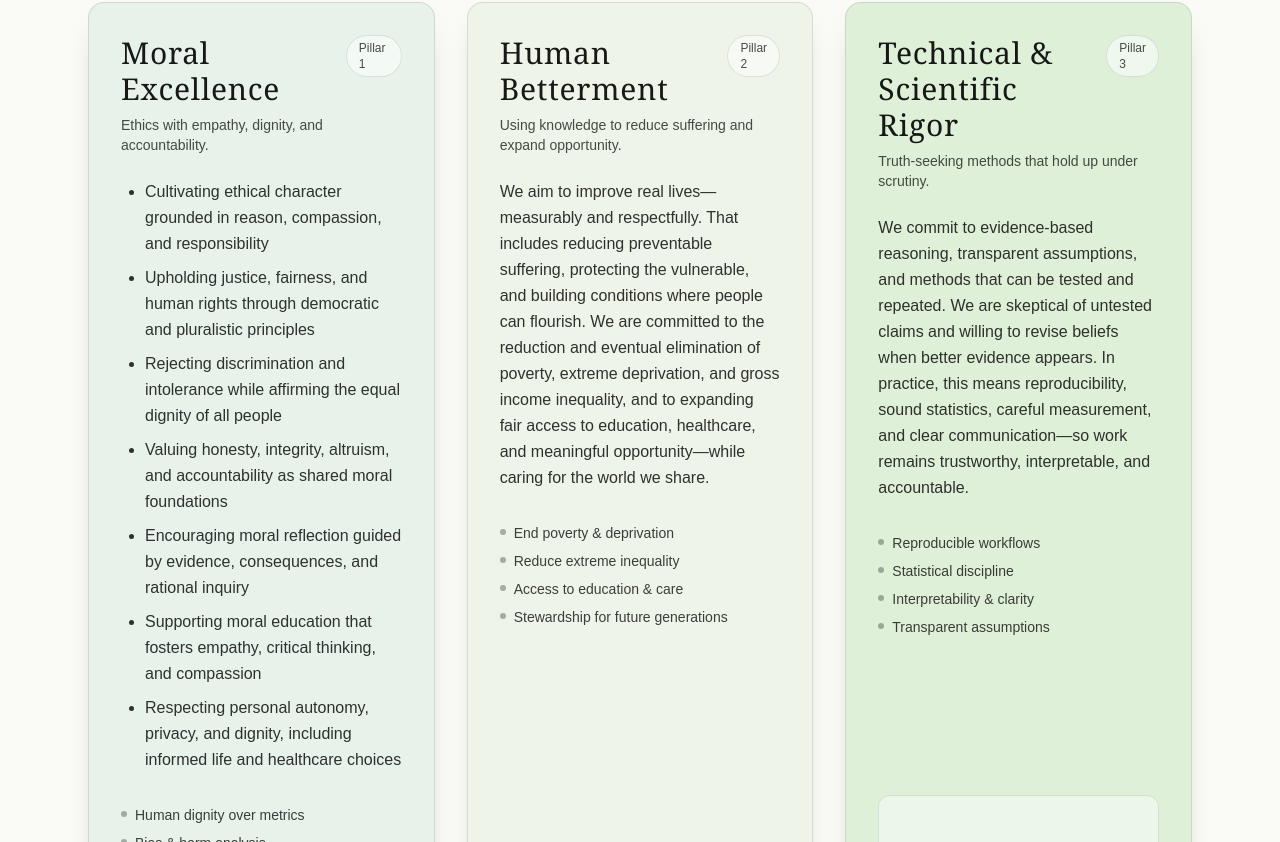
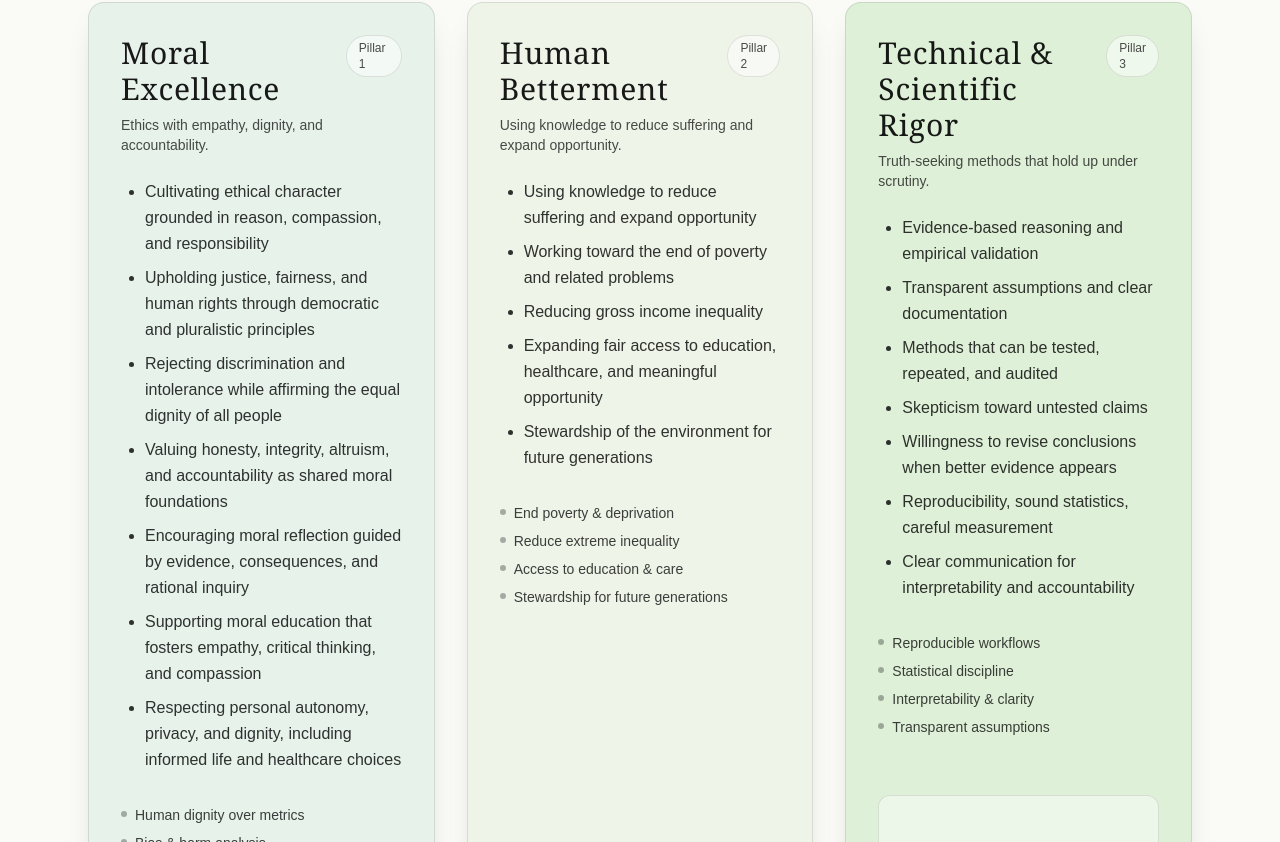
Before and after one commit to BryanB-prog/ThreePillars, a Next.js app: page / in a window 1280 px wide. Shown: the part 498-1340 px from the top of the page. Built offline with nearby package versions, Linux system fonts and the light colour scheme.

Commit message:
Update page.tsx

```diff
--- a/app/page.tsx
+++ b/app/page.tsx
@@ -48,7 +48,13 @@ const pillars: Pillar[] = [
     title: "Human Betterment",
     subtitle: "Using knowledge to reduce suffering and expand opportunity.",
     blurb:
-      "We aim to improve real lives—measurably and respectfully. That includes reducing preventable suffering, protecting the vulnerable, and building conditions where people can flourish. We are committed to the reduction and eventual elimination of poverty, extreme deprivation, and gross income inequality, and to expanding fair access to education, healthcare, and meaningful opportunity—while caring for the world we share.",
+        <ul className="list-disc pl-6 space-y-2">
+   <li>Using knowledge to reduce suffering and expand opportunity</li>
+     <li>Working toward the end of poverty and related problems</li>
+    <li>Reducing gross income inequality</li>
+    <li>Expanding fair access to education, healthcare, and meaningful opportunity</li>
+    <li>Stewardship of the environment for future generations</li>
+  </ul>,
     bg: "bg-[#EEF4E8]",
     href: "/betterment",
     points: [
@@ -62,7 +68,16 @@ const pillars: Pillar[] = [
     title: "Technical & Scientific Rigor",
     subtitle: "Truth-seeking methods that hold up under scrutiny.",
     blurb:
-      "We commit to evidence-based reasoning, transparent assumptions, and methods that can be tested and repeated. We are skeptical of untested claims and willing to revise beliefs when better evidence appears. In practice, this means reproducibility, sound statistics, careful measurement, and clear communication—so work remains trustworthy, interpretable, and accountable.",
+    <ul className="list-disc pl-6 space-y-2">
+<li>Evidence-based reasoning and empirical validation</li>
+    <li>Transparent assumptions and clear documentation</li>
+    <li>Methods that can be tested, repeated, and audited</li>
+    <li>Skepticism toward untested claims</li>
+    <li>Willingness to revise conclusions when better evidence appears</li>
+    <li>Reproducibility, sound statistics, careful measurement</li>
+    <li>Clear communication for interpretability and accountability</li>
+
+  </ul>,
     bg: "bg-[#DFF0D8]",
     href: "/rigor",
     points: [
```
